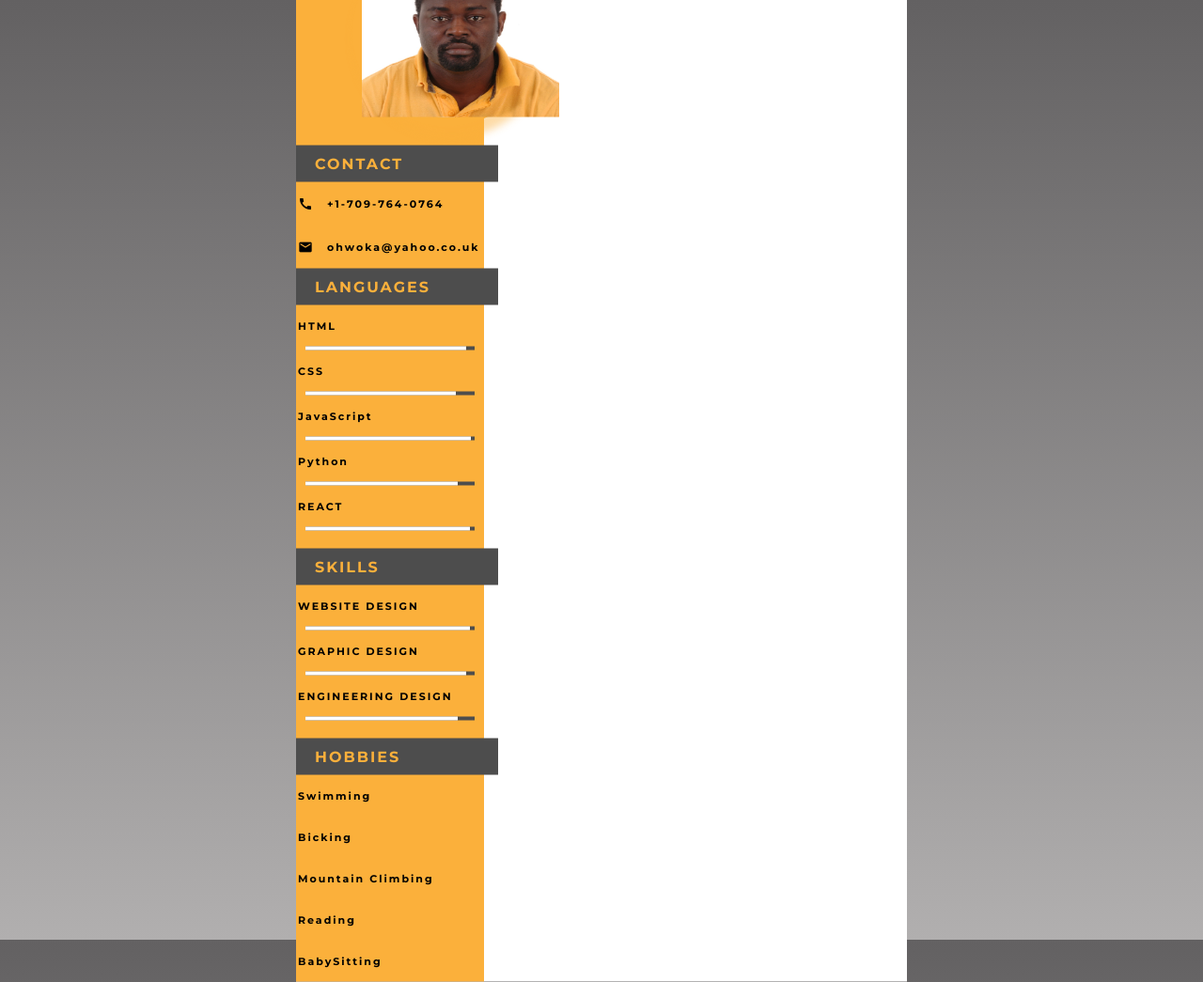
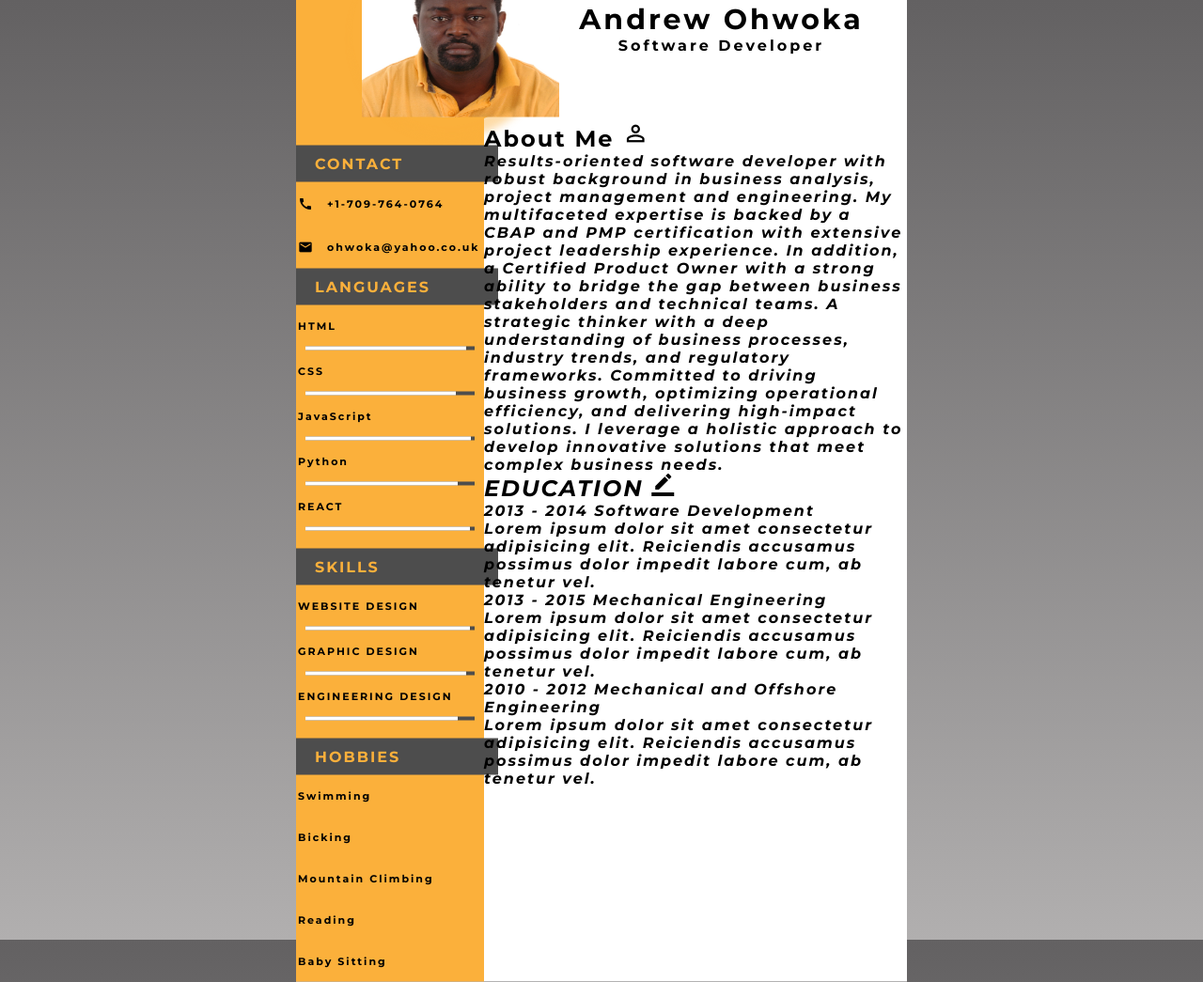
Before and after one commit to AndrewOhwoka/sprintTwoPersonal, a plain HTML site: page index.html in a window 1280 px wide. Shown: the whole page at 94% size. Drawn offline with Linux system fonts and the light colour scheme.

Commit message:
April13Even

```diff
--- a/index.html
+++ b/index.html
@@ -58,7 +58,29 @@
                     </P>
                     <P class="p1"> Reading
                     </P>
-                <P class="p1">  BabySitting<br>
+                    <P class="p1">  Baby Sitting<br>
+            </div>
+        </div>
+
+
+
+        <div class="right">
+            <div class="name-div"><h1>Andrew Ohwoka</h1>
+            <p>Software Developer</p>
+            </div>
+
+            <div class="box-2">
+                <h2>About Me <i><i class="material-icons" style="font-size: 28px ! important;">perm_identity</i></h2>
+                <p class="p2"> Results-oriented software developer with robust background in business analysis, project management and engineering. My multifaceted expertise is backed by a CBAP and PMP certification with extensive project leadership experience. In addition, a Certified Product Owner with a strong ability to bridge the gap between business stakeholders and technical teams. A strategic thinker with a deep understanding of business processes, industry trends, and regulatory frameworks. Committed to driving business growth, optimizing operational efficiency, and delivering high-impact solutions.  I leverage a holistic approach to develop innovative solutions that meet complex business needs.</p>
+            </div>
+            <div class="box-2">
+                <h2>EDUCATION <i class="material-icons icons3" >border_color</i></h2>
+                <p class="p3">2013 - 2014 <span>Software Development</span></p>
+                <p class="p2">Lorem ipsum dolor sit amet consectetur adipisicing elit. Reiciendis accusamus possimus dolor impedit labore cum, ab tenetur vel.</p>
+                <p class="p3">2013 - 2015 <span>Mechanical Engineering</span></p>
+                <p class="p2">Lorem ipsum dolor sit amet consectetur adipisicing elit. Reiciendis accusamus possimus dolor impedit labore cum, ab tenetur vel.</p>
+                <p class="p3">2010 - 2012 <span>Mechanical and Offshore Engineering</span></p>
+                <p class="p2">Lorem ipsum dolor sit amet consectetur adipisicing elit. Reiciendis accusamus possimus dolor impedit labore cum, ab tenetur vel.</p>
             </div>
         </div>
 
@@ -67,7 +89,7 @@
 
 
 
-        <div class="right"></div>
+
 
 
 
--- a/style.css
+++ b/style.css
@@ -110,3 +110,18 @@ body{
     width: 90%;
     background-color: white;
 }
+.icons2{
+    padding: 18px 10px;
+}
+.name-div{
+    padding: 86px 0px 60px 55px;
+    /* margin-left: 40px; */
+    text-align: center;
+    letter-spacing:3px;
+}
+.name-div h1{
+    font-size: 30px;
+}
+.name-div p{
+    margin-bottom: 10px;
+}
```
Also changed, not shown: 1 other file. Lines whose indentation alone changed are shown as unchanged.
